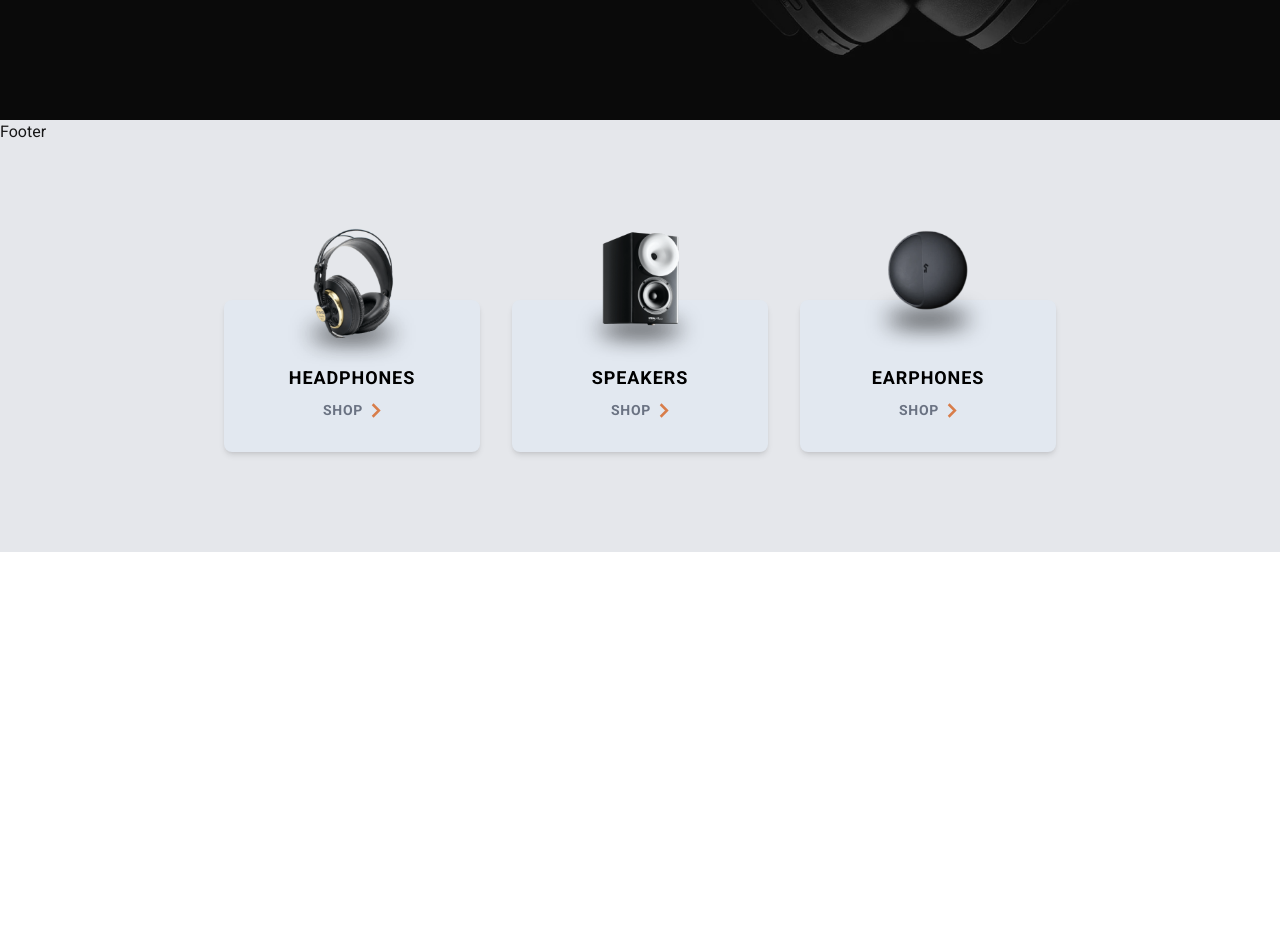
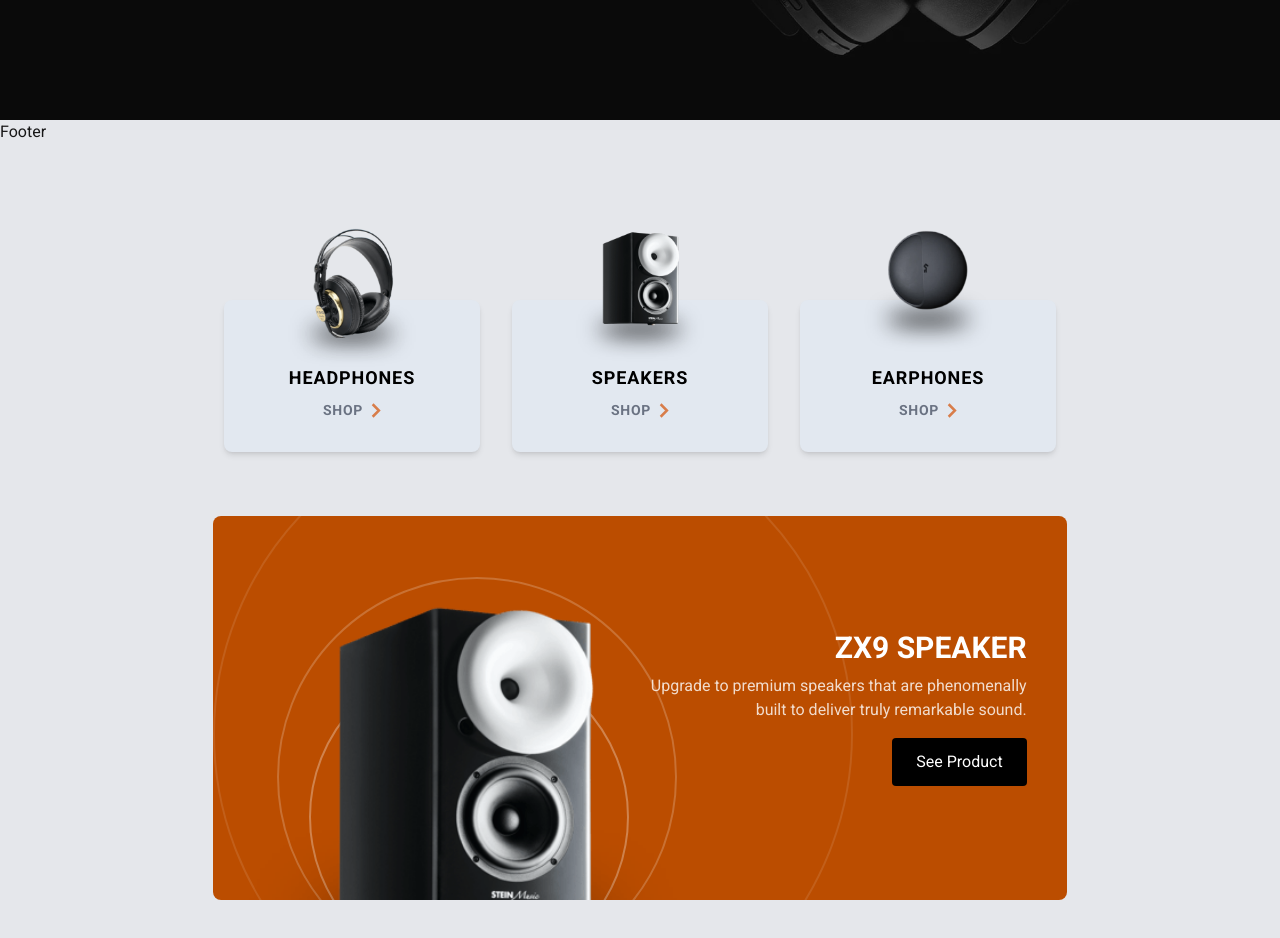
Before and after one commit to HerbertNtim/audiophile, a Next.js app: page / in a window 1280 px wide. Shown: the part 680-1618 px from the top of the page. Before the commit the page ends 1232 px from the top, so only its background shows below. Built offline with nearby package versions, Linux system fonts and the light colour scheme.

Commit message:
speaker card

```diff
--- a/src/app/page.jsx
+++ b/src/app/page.jsx
@@ -1,4 +1,5 @@
 import Category from "@/components/Category";
+import SpeakerCard from "@/components/SpeakerCard";
 import Image from "next/image";
 import Link from "next/link";
 
@@ -42,8 +43,9 @@ export default function Home() {
       </div>
 
       {/* CATEGORIES */}
-      <div className="bg-gray-200 pt-45 pb-25">
+      <div className="bg-gray-200 pt-45 pb-25 flex flex-col items-center">
         <Category />
+        <SpeakerCard />
       </div>
     </div>
   );
--- /dev/null
+++ b/src/components/SpeakerCard.jsx
@@ -0,0 +1,40 @@
+import Image from "next/image";
+import React from "react";
+
+const SpeakerCard = () => {
+  return (
+    <div className="relative w-full md:w-2/3 h-96 bg-amber-700 my-16 overflow-hidden rounded-lg">
+      {/* Ripple Background */}
+      <div className="absolute -bottom-[20%] left-[6rem] w-[20rem] h-[20rem] rounded-full border-2 border-white opacity-30 z-0" />
+      <div className="absolute -bottom-[20%] left-[4rem] w-[25rem] h-[25rem] rounded-full border-2 border-white opacity-20 z-0" />
+      <div className="absolute -bottom-[40%] left-[0rem] w-[40rem] h-[40rem] rounded-full border-2 border-white opacity-10 z-0" />
+
+      {/* Speaker Image */}
+      <div className="absolute bottom-0 left-0 translate-y-40 z-10">
+        <Image
+          src="/images/image-category-thumbnail-speakers.png"
+          alt="speaker"
+          width={500}
+          height={500}
+          className="object-contain"
+        />
+      </div>
+
+      {/* Text Content */}
+      <div className="relative z-20 flex items-center justify-end h-full pr-10 text-white">
+        <div className="max-w-sm text-right">
+          <h2 className="text-3xl font-bold uppercase">ZX9 Speaker</h2>
+          <p className="text-white/80 mt-2">
+            Upgrade to premium speakers that are phenomenally built to deliver
+            truly remarkable sound.
+          </p>
+          <button className="mt-4 px-6 py-3 bg-black text-white rounded hover:bg-gray-800 transition">
+            See Product
+          </button>
+        </div>
+      </div>
+    </div>
+  );
+};
+
+export default SpeakerCard;
```
Also changed, not shown: public/images/image-zx9-speaker.jpg (added).
